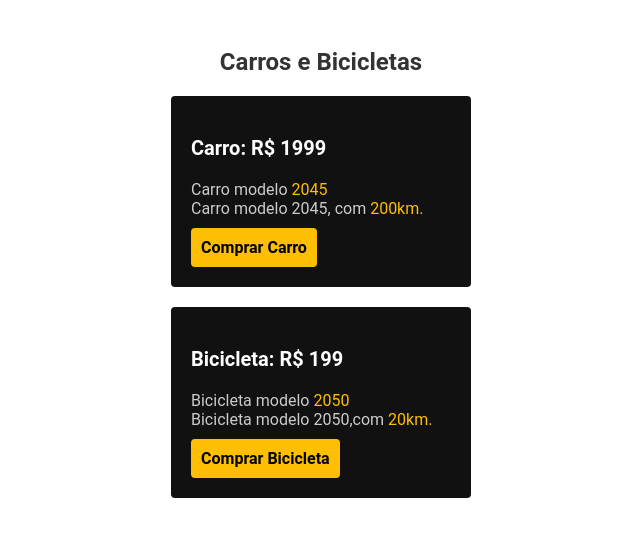
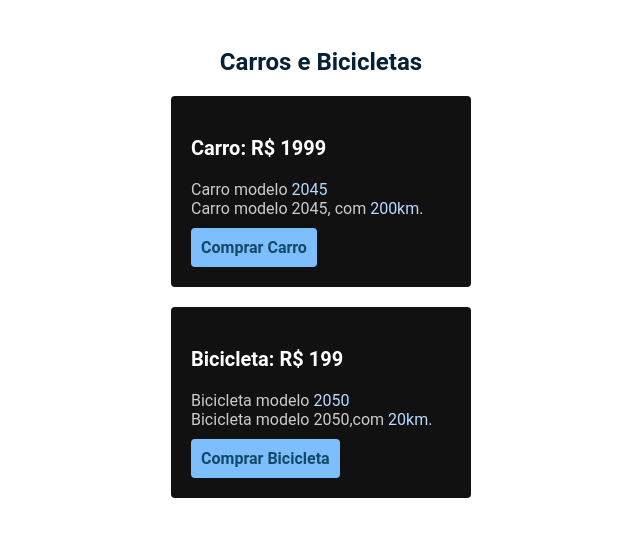
Before and after one commit to GabriellyAlvz15/Site, a plain HTML site: page index.html in a window 1280 px wide. Shown: the whole page, without its empty margins (319-959 px from the left). Drawn offline with Linux system fonts and the light colour scheme.

Commit message:
estou subindo um site

```diff
--- a/style.css
+++ b/style.css
@@ -7,9 +7,9 @@
 }
 
 body {
-  background-color:#ffffff ;
+  background-color: #ffffff;;
   font: Roboto, Arial, sans-serif;
-  color: #333;
+  color: #06203a;
   padding: 20px;
   text-align: center;
   font-family: "Roboto", sans-serif;
@@ -23,7 +23,7 @@ h1 {
 h3 {
   margin: 20px 0;
   font-size: 20px;
-  color:#b2b2b2;
+  color:#b2b2b2
 }
 
 .produto {
@@ -42,21 +42,21 @@ h3 {
 }
 
 .preço {
-  color:#febe01 ;
+  color:#40dbf6 ;
   font-weight: bold;
   font:Roboto,Arial,Sans-serif;
 }
 
 .destaque {
-  color:#febe01;
+  color: #b5dbff;
 }
 
 .botao {
   display: inline-block;
   margin-top: 10px;
   padding: 10px;
-  background: #febe01;
-  color: #000;
+  background: #7dbeff;
+  color: #134964;
   text-decoration: none;
   border-radius: 4px;
   font-weight: bold;
```
Also changed, not shown: index.html (+2 -1 lines).
